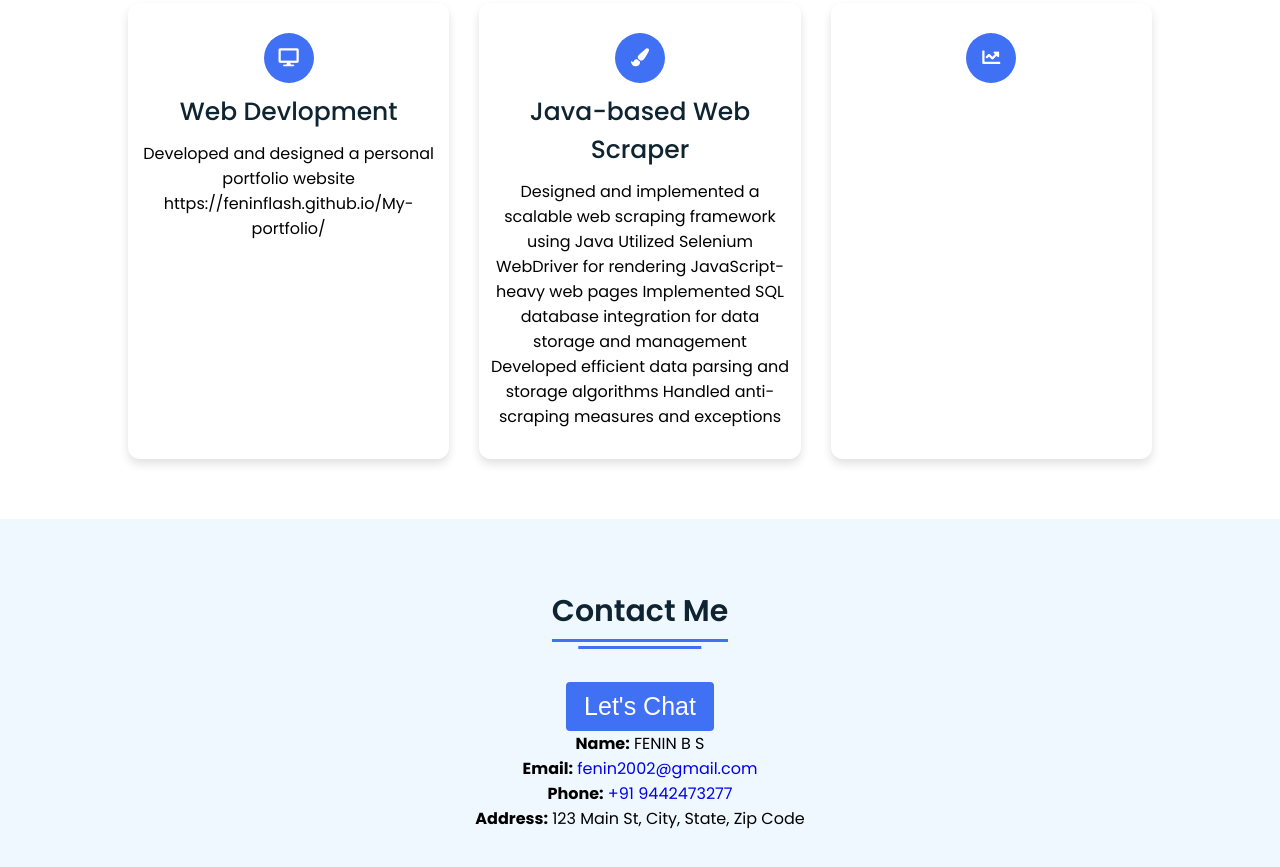
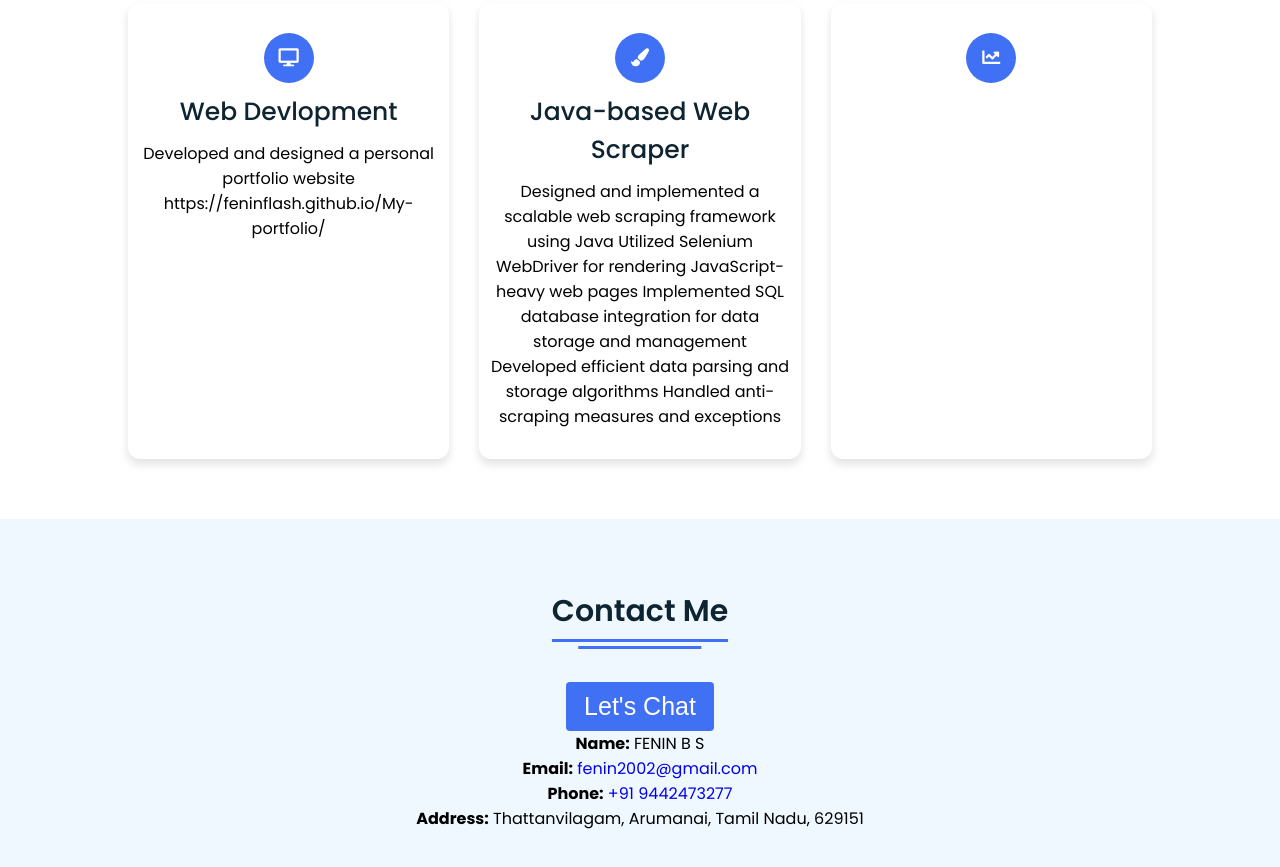
Before and after one commit to Feninflash/My-portfolio, a plain HTML site: page index.html in a window 1280 px wide. Shown: the part 2119-2986 px from the top of the page. Drawn offline with Linux system fonts and the light colour scheme.

Commit message:
Update index.html

```diff
--- a/index.html
+++ b/index.html
@@ -170,7 +170,7 @@
           <p><strong>Name:</strong> FENIN B S</p>
           <p><strong>Email:</strong> <a href="mailto:fenin2002@gmail.com">fenin2002@gmail.com</a></p>
           <p><strong>Phone:</strong> <a href="tel:+919442473277">+91 9442473277</a></p>
-          <p><strong>Address:</strong> 123 Main St, City, State, Zip Code</p>
+          <p><strong>Address:</strong> Thattanvilagam, Arumanai, Tamil Nadu, 629151</p>
         </div>
       </div>
     </div>
```
